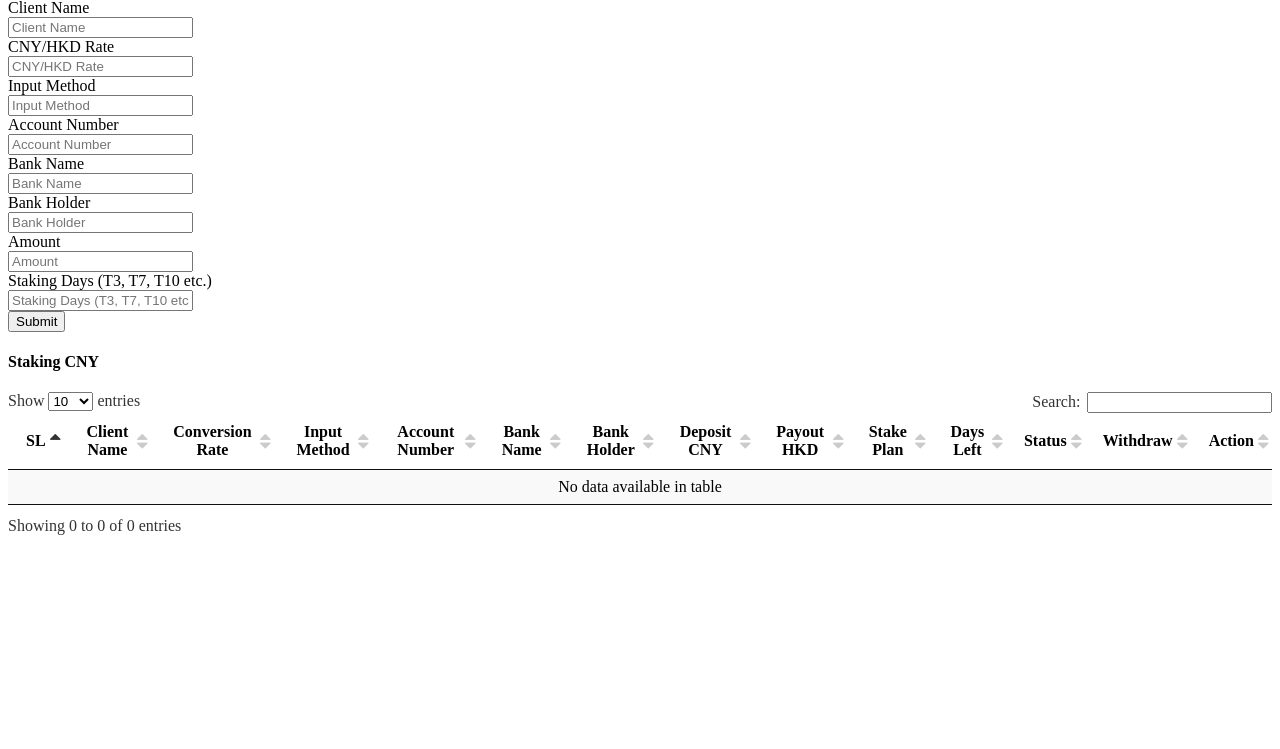
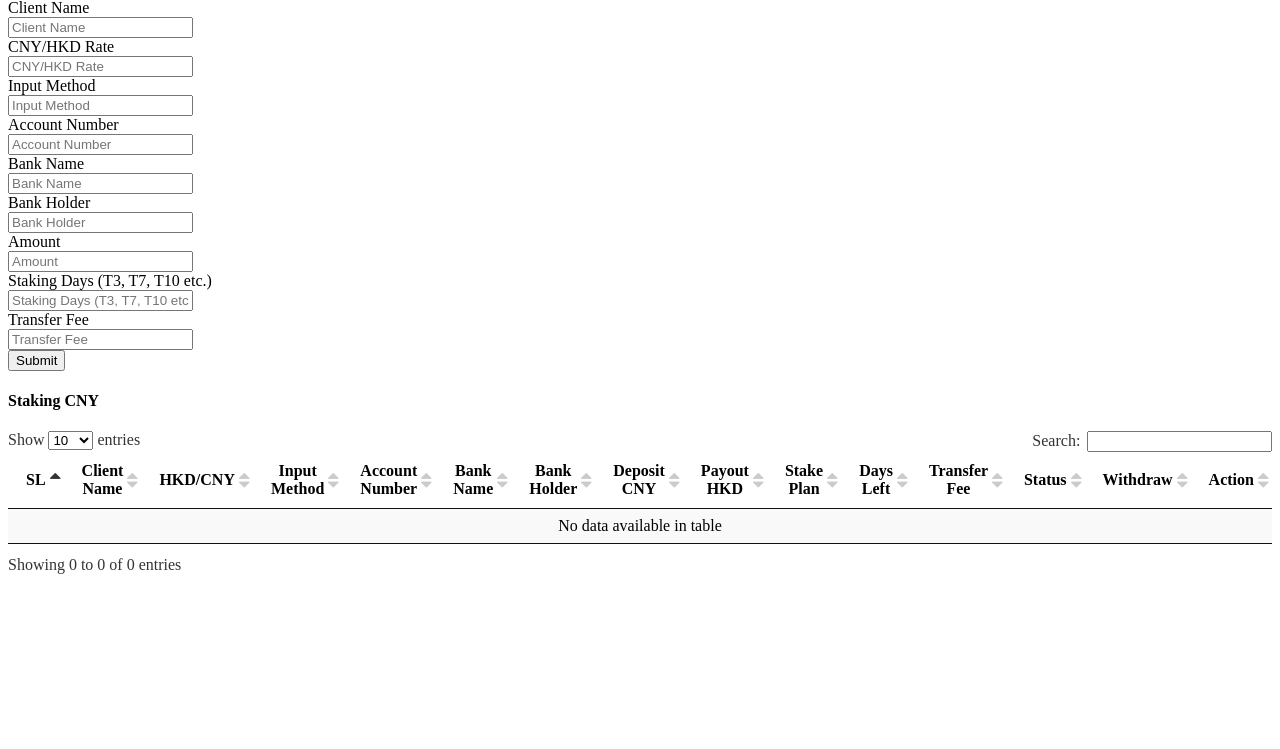
Before and after one commit to Do-Test-Live/W-Withdraw-USDT, a PHP site: page /Staking-USDT in a window 1280 px wide. Shown: the part 339-1088 px from the top of the page. Run offline with PHP 8.4, Linux system fonts and the light colour scheme; a user stored in the database is signed in; data comes from the database, SQL or seed files in the repository; data that the repository does not hold is empty; some libraries are stand-ins or nearby versions.

Commit message:
update all

```diff
--- a/insert.php
+++ b/insert.php
@@ -29,9 +29,11 @@ if (isset($_POST["depositCNY"])) {
 
     $staking_days = $db_handle->checkValue($_POST['staking_days']);
 
+    $transfer_fee = $db_handle->checkValue($_POST['transfer_fee']);
+
     $inserted_at = date("Y-m-d H:i:s");
 
-    $insert = $db_handle->insertQuery("INSERT INTO `deposit_cny`(`client_name`, `conversion_rate`, `input_method`, `account_number`, `bank_name`, `bank_holder`, `amount`, `w_amount`, `staking_days`, `inserted_at`) VALUES ('$client_name','$conversion_rate','$input_method','$account_number','$bank_name','$bank_holder','$amount','$w_amount','$staking_days','$inserted_at')");
+    $insert = $db_handle->insertQuery("INSERT INTO `deposit_cny`(`client_name`, `conversion_rate`, `input_method`, `account_number`, `bank_name`, `bank_holder`, `amount`, `w_amount`, `staking_days`,`transfer_fee`, `inserted_at`) VALUES ('$client_name','$conversion_rate','$input_method','$account_number','$bank_name','$bank_holder','$amount','$w_amount','$staking_days','$transfer_fee','$inserted_at')");
 
     echo "<script>
                 document.cookie = 'alert = 3;';
--- a/staking-usdt.php
+++ b/staking-usdt.php
@@ -168,6 +168,14 @@ date_default_timezone_set("Asia/Hong_Kong");
                                             </div>
                                         </div>
                                         <div class="mb-3 row">
+                                            <label class="col-sm-3 col-form-label">Transfer Fee</label>
+                                            <div class="col-sm-9">
+                                                <input type="text" class="form-control" name="transfer_fee"
+                                                       value="<?php echo $data[0]["transfer_fee"]; ?>"
+                                                       placeholder="Transfer Fee">
+                                            </div>
+                                        </div>
+                                        <div class="mb-3 row">
                                             <label class="col-sm-3 col-form-label">Status</label>
                                             <div class="col-sm-9">
                                                 <select class="default-select  form-control wide" name="status"
@@ -259,6 +267,13 @@ date_default_timezone_set("Asia/Hong_Kong");
                                             </div>
                                         </div>
                                         <div class="mb-3 row">
+                                            <label class="col-sm-3 col-form-label">Transfer Fee</label>
+                                            <div class="col-sm-9">
+                                                <input type="text" class="form-control" name="transfer_fee"
+                                                       placeholder="Transfer Fee">
+                                            </div>
+                                        </div>
+                                        <div class="mb-3 row">
                                             <div class="col-sm-6 mx-auto">
                                                 <button type="submit" class="btn btn-primary w-25" name="depositCNY">
                                                     Submit
@@ -283,7 +298,7 @@ date_default_timezone_set("Asia/Hong_Kong");
                                         <tr>
                                             <th>SL</th>
                                             <th>Client Name</th>
-                                            <th>Conversion Rate</th>
+                                            <th>HKD/CNY</th>
                                             <th>Input Method</th>
                                             <th>Account Number</th>
                                             <th>Bank Name</th>
@@ -292,6 +307,7 @@ date_default_timezone_set("Asia/Hong_Kong");
                                             <th>Payout HKD</th>
                                             <th>Stake Plan</th>
                                             <th>Days Left</th>
+                                            <th>Transfer Fee</th>
                                             <th>Status</th>
                                             <th>Withdraw</th>
                                             <th>Action</th>
@@ -338,6 +354,7 @@ date_default_timezone_set("Asia/Hong_Kong");
                                                 </td>
                                                 <td><?php echo $cny_data[$i]["staking_days"]; ?></td>
                                                 <td><?php echo $cny_data[$i]["staking_days"]-$days; ?></td>
+                                                <td><?php echo $cny_data[$i]["transfer_fee"]; ?></td>
                                                 <td>
                                                     <?php
                                                     if ($cny_data[$i]["status"] == 'Pending') {
--- a/update.php
+++ b/update.php
@@ -29,9 +29,11 @@ if (isset($_POST['updateCNY'])) {
 
     $w_amount = $amount;
 
+    $transfer_fee = $db_handle->checkValue($_POST['transfer_fee']);
+
     $status = $db_handle->checkValue($_POST['status']);
 
-    $update = $db_handle->insertQuery("update deposit_cny set client_name='$client_name',conversion_rate='$conversion_rate',input_method='$input_method',account_number='$account_number',bank_name='$bank_name',bank_holder='$bank_holder',amount='$amount',w_amount='$w_amount',status='$status' where id='{$id}'");
+    $update = $db_handle->insertQuery("update deposit_cny set client_name='$client_name',conversion_rate='$conversion_rate',input_method='$input_method',account_number='$account_number',bank_name='$bank_name',bank_holder='$bank_holder',amount='$amount',w_amount='$w_amount',transfer_fee='$transfer_fee',status='$status' where id='{$id}'");
 
     echo "<script>
                 document.cookie = 'alert = 3;';
```
Also changed, not shown: dashboard.php (+7 -7 lines).
